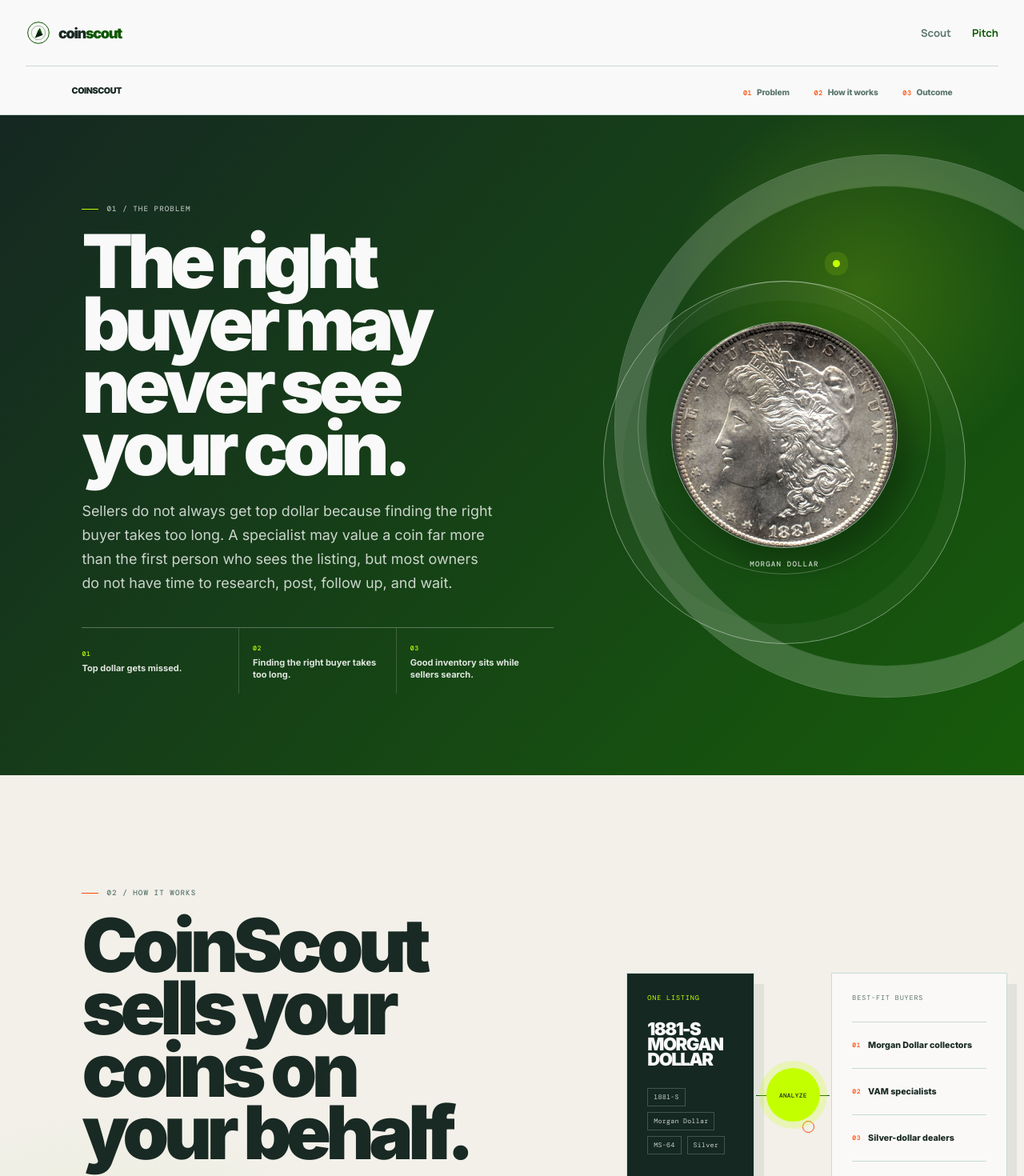
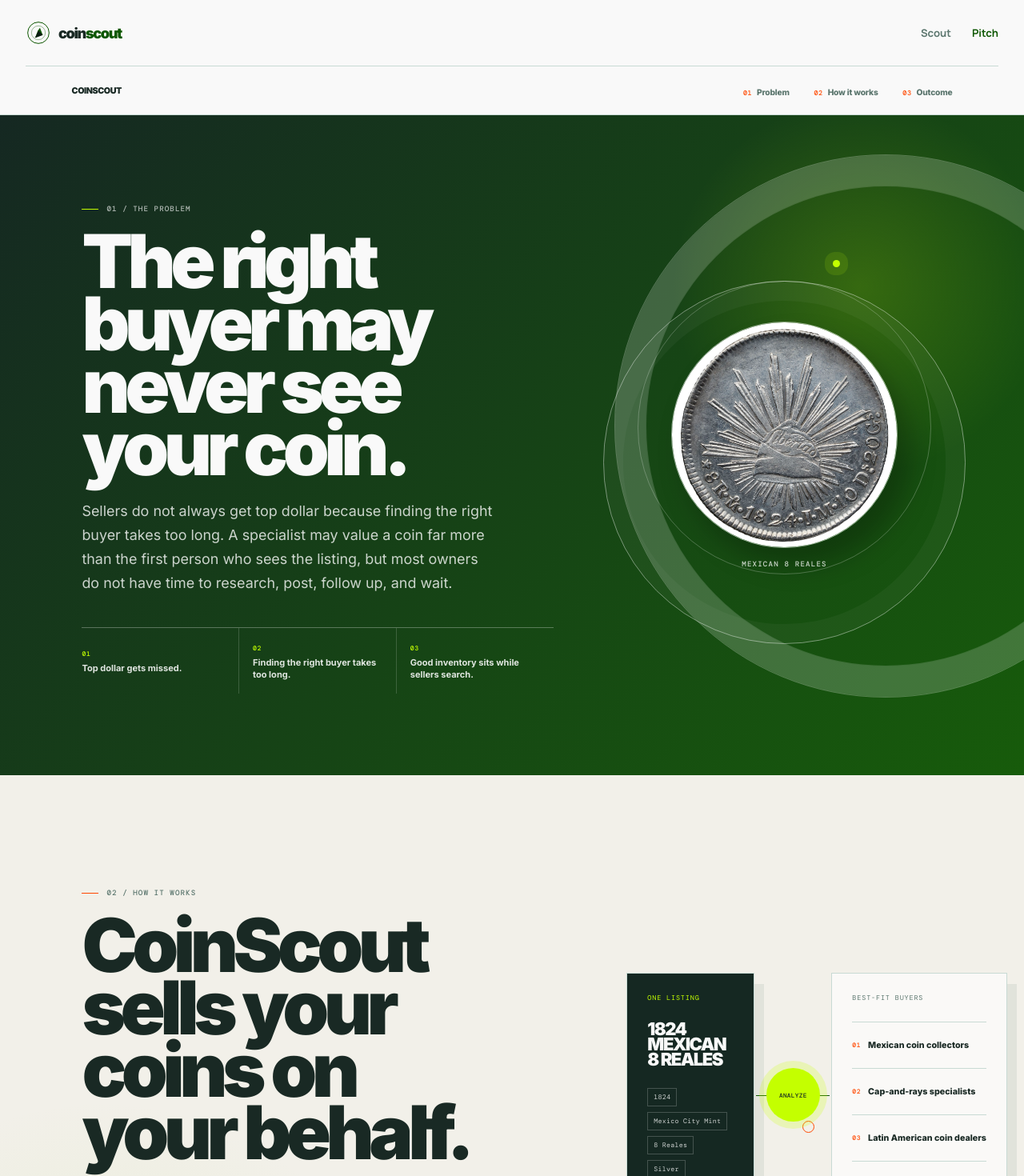
Before and after one commit to numo-gg/coinscout, a React (Vite) app: page /pitch in a window 1280 px wide. Shown: the top 1470 px of the page at 80% size. Built offline with nearby package versions, Linux system fonts and the light colour scheme.

Commit message:
feat: feature Mexican 8 reales in pitch

```diff
--- a/src/features/pitch/PitchPage.tsx
+++ b/src/features/pitch/PitchPage.tsx
@@ -6,9 +6,9 @@
   "Good inventory sits while sellers search.",
 ] as const;
 
-const listingFacts = ["1881-S", "Morgan Dollar", "MS-64", "Silver"] as const;
+const listingFacts = ["1824", "Mexico City Mint", "8 Reales", "Silver"] as const;
 
-const buyerSignals = ["Morgan Dollar collectors", "VAM specialists", "Silver-dollar dealers"] as const;
+const buyerSignals = ["Mexican coin collectors", "Cap-and-rays specialists", "Latin American coin dealers"] as const;
 
 const outcomeSteps = [
   ["01", "Set the terms", "Price range, timing, and what a good deal looks like."],
@@ -16,13 +16,13 @@
   ["03", "Carry the deal", "Move from buyer search through a seller-approved close."],
 ] as const;
 
-function MorganDollarImage() {
+function MexicanEightRealesImage() {
   return (
     <figure className="pitchdeck-coin">
       <div className="pitchdeck-coin__orbit pitchdeck-coin__orbit--outer" />
       <div className="pitchdeck-coin__orbit pitchdeck-coin__orbit--inner" />
-      <img className="pitchdeck-coin__image" src="/assets/morgan-dollar-1881-s.jpg" alt="1881-S Morgan Dollar obverse" />
-      <figcaption>Morgan Dollar</figcaption>
+      <img className="pitchdeck-coin__image" src="/assets/mexican-8-reales-1824.jpg" alt="1824 Mexican 8 reales, cap-and-rays side" />
+      <figcaption>Mexican 8 Reales</figcaption>
     </figure>
   );
 }
@@ -57,7 +57,7 @@
           </ul>
         </div>
         <div className="pitchdeck-problem-art">
-          <MorganDollarImage />
+          <MexicanEightRealesImage />
         </div>
       </section>
 
@@ -73,7 +73,7 @@
         <div className="pitchdeck-match" aria-label="Example CoinScout matching flow">
           <div className="pitchdeck-match__listing">
             <span className="pitchdeck-match__eyebrow">ONE LISTING</span>
-            <strong>1881-S<br />MORGAN DOLLAR</strong>
+            <strong>1824<br />MEXICAN 8 REALES</strong>
             <ul>
               {listingFacts.map((fact) => <li key={fact}>{fact}</li>)}
             </ul>
```
Also changed, not shown: public/assets/LICENSES.md, public/assets/mexican-8-reales-1824.jpg (added).
